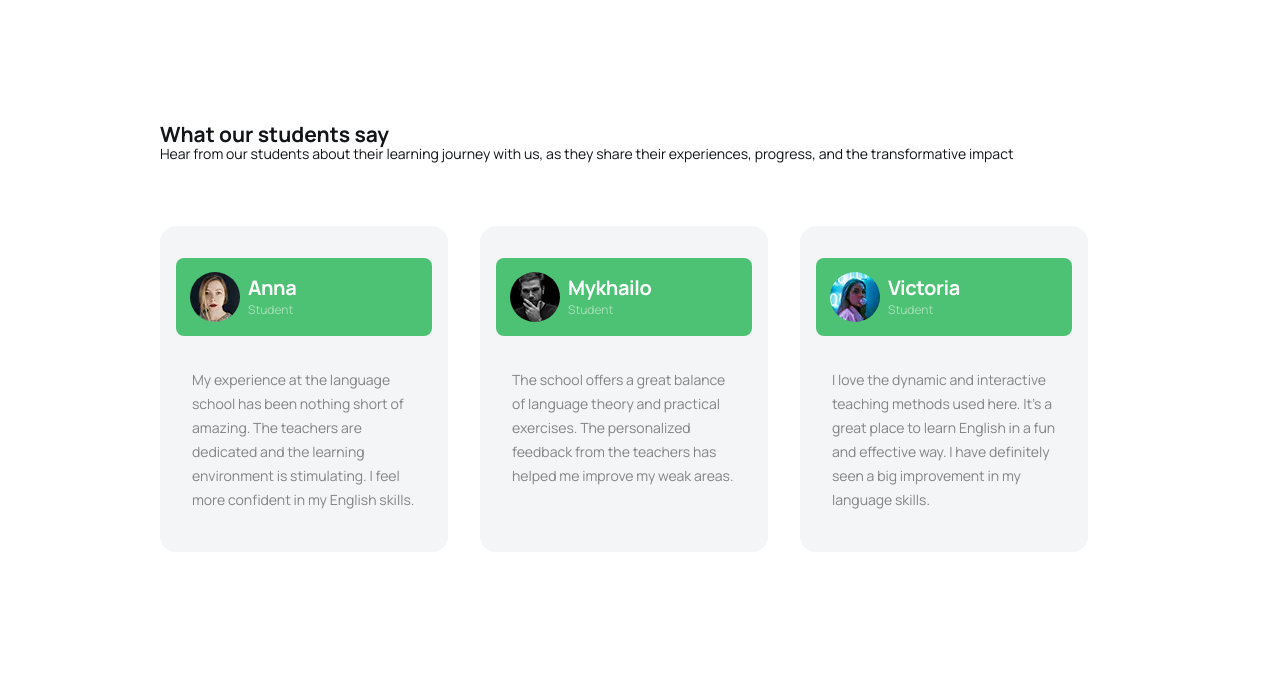
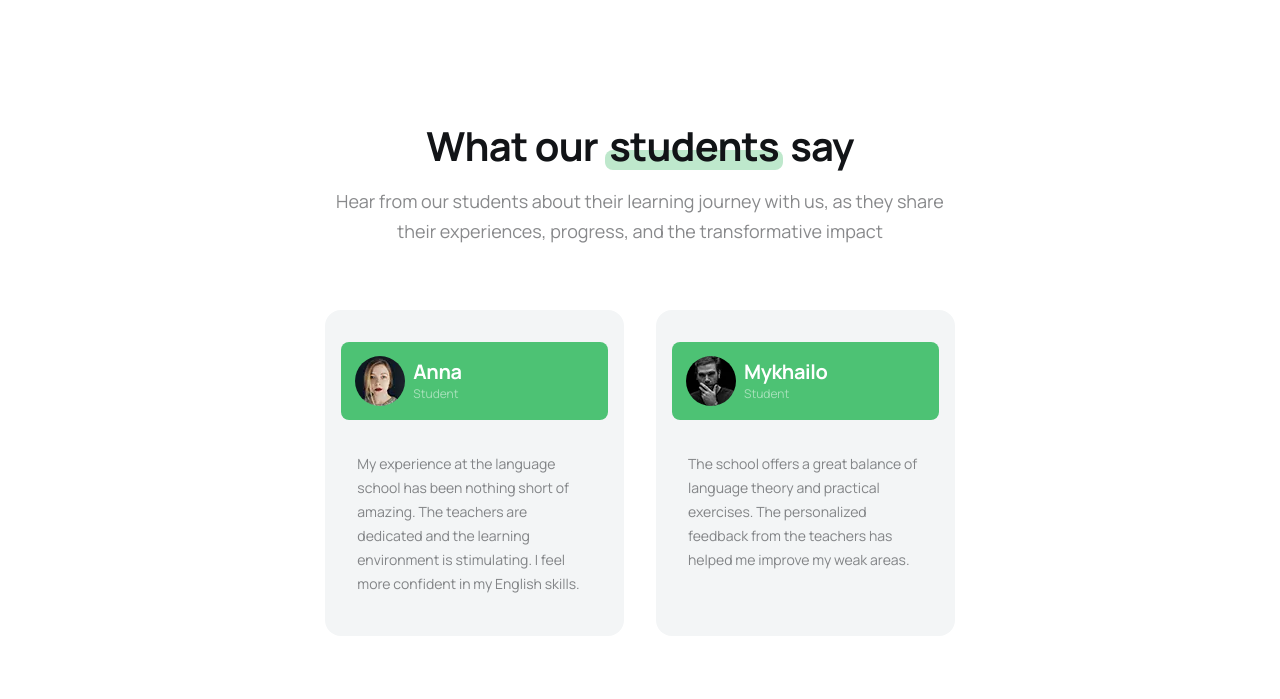
Before and after one commit to olexandrd/goit-markup-team-project, a website built with Vite: page index.html in a window 1280 px wide. Shown: the part 1360-2059 px from the top of the page. Built offline with nearby package versions, Linux system fonts and the light colour scheme.

Commit message:
fixed adaptivity

```diff
--- a/src/css/reviews.css
+++ b/src/css/reviews.css
@@ -5,9 +5,50 @@
 .reviews .container {
     display: flex;
     flex-direction: column;
-    gap: 64px;
+    gap: 40px;
+}
 
+@media only screen and (min-width: 768px) {
+   .reviews .container {
+        gap: 64px;
+  }
 }
+
+.reviews-title {
+    font-weight: 700;
+    font-size: 32px;
+    line-height: 1.125;
+    letter-spacing: -0.02em;
+    text-align: center;
+    color: var(--black);
+}
+
+@media only screen and (min-width: 768px) {
+   .reviews-title {
+    font-size: 40px;
+    line-height: 1.2;
+  }
+}
+
+.reviews-description {
+    padding-top: 16px;
+
+    font-size: 14px;
+    line-height: 1.71429;
+    font-weight: 400;
+    text-align: center;
+    color: rgba(18, 20, 23, 0.5);
+}
+
+@media only screen and (min-width: 768px) {
+   .reviews-description{
+       font-size: 18px;
+       line-height: 1.66667;
+       max-width: 647px;
+       margin: 0 auto;
+    }
+}
+
 
 .review-cards-wrapper {
     display: flex;
@@ -19,6 +60,7 @@
         gap: 32px;
     }
 }
+
 
 .review-card {
     display: flex;
@@ -35,38 +77,27 @@
 @media only screen and (min-width: 768px) {
    .review-card {
         gap: 32px;
-        width: 336px;
+        width: calc((100% - 1*32px) / 2);
         height: 326px;
-
         padding: 32px 16px;
   }
 }
 
-@media only screen and (min-width: 768px) {
+@media only screen and (min-width: 1280px) {
    .review-card {
-        width: 320px;
-        height: 326px;
+        width: calc((100% - 2*32px) / 3);
   }
 }
 
-/* hiding the 2nd and 3rd cards in mobile */
-.card-2 {
-    display: none;
-}
-
-@media only screen and (min-width: 768px) {
+@media only screen and (max-width: 768px) {
     .card-2{
-        display: flex;
+        display:none
     }
 }
 
-.card-3 {
-    display: none;
-}
-
-@media only screen and (min-width: 1280px) {
+@media only screen and (max-width: 1280px) {
     .card-3{
-        display: flex;
+        display: none;
     }
 }
 
@@ -107,8 +138,7 @@
 
 .review-card-text {
     padding: 0 14px;
-    max-height: 140px;
-    overflow: scroll;
+    overflow-y: auto;
 
     font-weight: 400;
     line-height: 1.71429;
@@ -118,6 +148,5 @@
 @media only screen and (min-width: 768px) {
    .review-card-text {
         padding: 0 16px;
-        max-height: 152px;
   }
 }
--- a/src/partials/reviews.html
+++ b/src/partials/reviews.html
@@ -1,8 +1,10 @@
 <section class="section reviews">
   <div class="container" class="container">
     <div class="section-heading-text-wrapper">
-      <h2>What our students say</h2>
-      <p>
+      <h2 class="reviews-title">
+        What our <span class="word-effect">students</span> say
+      </h2>
+      <p class="reviews-description">
         Hear from our students about their learning journey with us, as they
         share their experiences, progress, and the transformative impact
       </p>
@@ -83,6 +85,6 @@
           definitely seen a big improvement in my language skills.
         </p>
       </li>
-    <ul/>
+    </ul>
   </div>
 </section>
```
Lines whose indentation alone changed are shown as unchanged.
